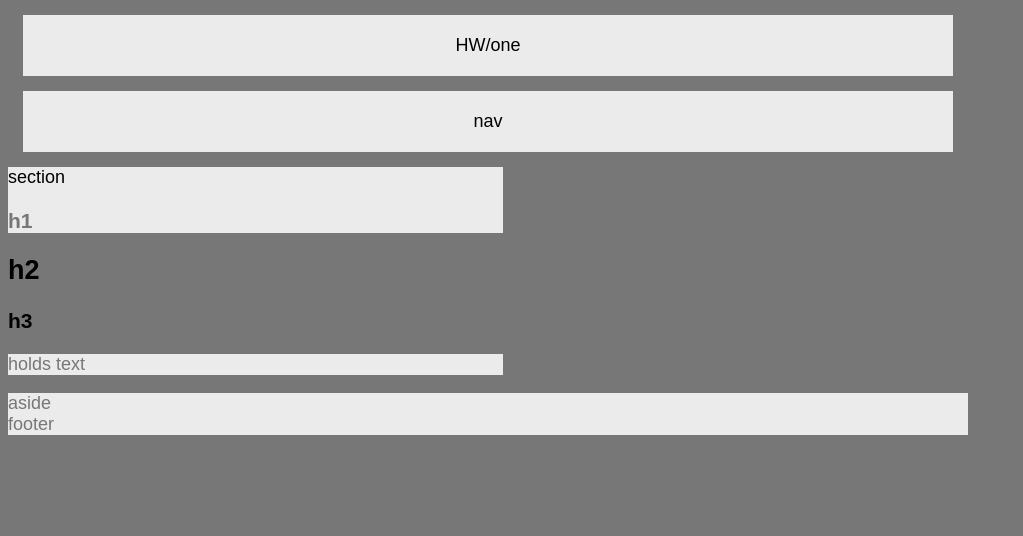
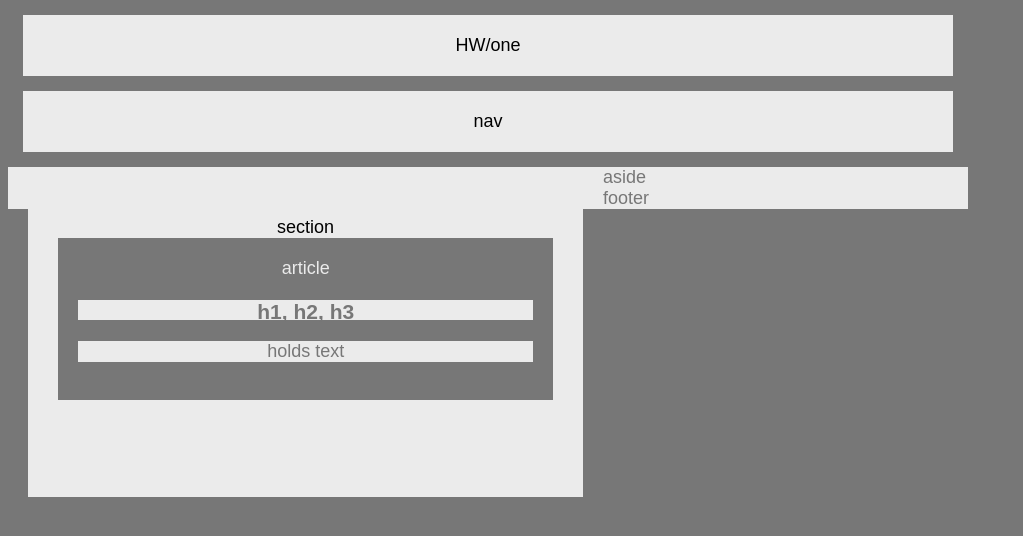
Before and after one commit to alfredo195/HW-Wireframe, a plain HTML site: page index.html in a window 1280 px wide. Shown: the whole page, without its empty margins (0-1023 px from the left). Drawn offline with Linux system fonts and the light colour scheme.

Commit message:
styled the section box and gave it margine and padding

```diff
--- a/index.html
+++ b/index.html
@@ -13,10 +13,8 @@
     <nav>nav</nav>
     <section>section
 
-        <article>
-            <h1>h1</h1>
-            <h2>h2</h2>
-            <h3>h3</h3>
+        <article> article
+            <h1>h1, h2, h3</h1>
             <p>holds text</p>
         </article>
     </section>
--- a/style.css
+++ b/style.css
@@ -27,12 +27,20 @@ nav{
 section{
     background: #ebebeb;
     width: 495px;
+    height: 250px;
     color: black;
+    float: left;
+    padding: 30px;
+    margin: 20px;
+    text-align: center;
 }
 /* artical style */
 article{
     color: #ebebeb;
     background: #777;
+    width: 92%;
+    padding: 20px;
+
 }
 /* aside style */
 aside{
@@ -46,15 +54,10 @@ footer{
 h1{
 color: #777;
 background: #ebebeb;
+width: 100%;
+height: 20px;
 }
 
-h2{
-    color: black;
-}
-
-h3{
-    color: black;
-}
 /* p tags */
 p{
     color: #777;
```
